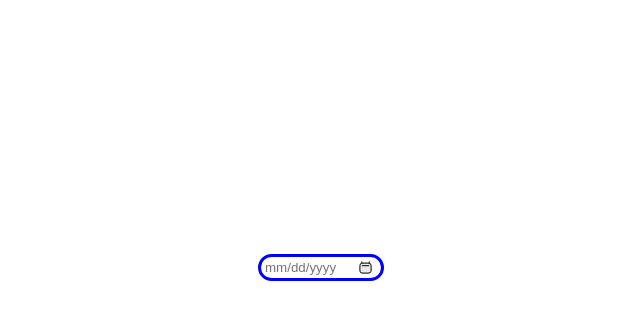
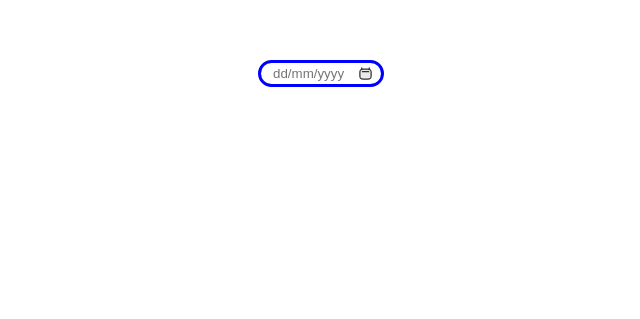
Before and after one commit to TechOctopus/test-task-date-of-birth, a React (Vite) app: page / in a window 1280 px wide. Shown: the part 133-452 px from the top of the page, without its empty margins (319-959 px from the left). Built offline with nearby package versions, Linux system fonts and the light colour scheme.

Commit message:
add locale

```diff
--- a/src/App.css
+++ b/src/App.css
@@ -3,6 +3,5 @@
     height: 100vh;
     display: flex;
     align-items: center;
-    justify-content: center;
-
+    flex-direction: column;
 }
--- a/src/components/DatePicker.css
+++ b/src/components/DatePicker.css
@@ -1,5 +1,5 @@
 .datePicker {
-    margin: 10px;
+    margin-top: 15%;
     display: flex;
     flex-direction: column;
     align-items: center;
@@ -18,6 +18,7 @@
 .dateQuery {
     width: 100%;
     margin: 2px;
+    margin-left: 10px;
     background: transparent;
     border: 0;
 }
@@ -40,11 +41,16 @@
 }
 
 .button:hover {
-    background: rgba(0,0,0,15%);
+    background: rgba(61,145,255,25%);
 }
 
 .Calendar {
+    padding: 15px;
+    border-radius: 20px;
+    display: flex;
+    flex-direction: column;
+    align-items: center;
     position: absolute;
-    top: 55%;
+    top: 35%;
     box-shadow: 4px 4px 50px 0px rgba(34, 60, 80, 0.2);
 }
--- a/src/components/DatePicker.jsx
+++ b/src/components/DatePicker.jsx
@@ -4,56 +4,94 @@ import format from "date-fns/format";
 import 'react-date-range/dist/styles.css';
 import 'react-date-range/dist/theme/default.css';
 import './DatePicker.css'
+import {nameMapper} from "../utils/nameMapper.js";
+import * as locales from 'react-date-range/dist/locale';
+import parse from "date-fns/parse";
+import isValid from "date-fns/isValid";
 
 const DatePicker = () => {
     const [date, setDate] = useState("");
     const [calendarData, setCalendarData] = useState(new Date());
-    const [isValid, setIsValid] = useState(true);
+    const [Valid, setIsValid] = useState(true);
+    const [locale, setLocale] = React.useState('sk');
 
-    const formatDate = (inputDate) => {
+    const localeOptions = Object.keys(locales)
+        .map(key => ({
+            value: key,
+            label: `${key} - ${nameMapper[key] || ''}`
+        }))
+        .filter(item => nameMapper[item.value]);
+
+    const isValidDateToChange = (inputDate, Slashes) => {
+        const checkSlashes = (inputDate.match(/\//g) || []).length === Slashes;
+        const checkNumbers = /^[0-9/]+$/.test(inputDate)
+        return checkSlashes && checkNumbers;
+    }
+
+    const formatDate = (inputDate, selectionStart) => {
+
+        // Test to see if the user wants to change a date that is already written
+
+        if(inputDate.length !== selectionStart){
+            if(inputDate.length <= 5 && isValidDateToChange(inputDate, 1)){
+                return inputDate;
+            }
+            if (inputDate.length <= 10 && isValidDateToChange(inputDate, 2)){
+                return inputDate;
+            }
+        }
+
+        // Date formatting
+
         let formattedDate = inputDate
             .replace(/\D/g, "")
             .replace(/(\d{2})(\d)/, "$1/$2")
             .replace(/(\d{2})(\d)/, "$1/$2")
             .replace(/(\d{4})\d+?$/, "$1");
 
-        let dateParts = formattedDate.split('/');
+        if(!formattedDate) return "";
 
-        if (dateParts[0]){
-            if (dateParts[0].length === 1 && !['0', '1'].includes(dateParts[0])) {
-                dateParts[0] = '0' + dateParts[0];
-            }
+        let [day, month, year] = formattedDate.split('/');
+
+        if (day && day.length === 1 && Number(day) >= 4) {
+            day = '0' + day;
         }
 
+        if (month && month.length === 1 && Number(month) >= 2) {
+            month = '0' + month;
+        }
 
-        if (dateParts.length === 1) {
-            return dateParts[0];
-        } else if (dateParts.length === 2) {
-            return dateParts[0] + '/' + dateParts[1];
-        } else {
-            return dateParts[0] + '/' + dateParts[1] + '/' + dateParts[2];
-        }
+        let parts = [day, month, year].filter(Boolean);
+        return parts.length > 1 ? parts.join('/') : parts[0];
+
     };
 
     const isValidDate = (dateString) => {
-        const pattern = /^(0?[1-9]|1[012])\/(0?[1-9]|[12][0-9]|3[01])\/\d{4}$/;
-        return pattern.test(dateString);
+        const pattern = /^(0?[1-9]|[12][0-9]|3[01])\/(0?[1-9]|1[012])\/\d{4}$/;
+        const dateObj = getDate(dateString);
+        return pattern.test(dateString) && isValid(dateObj);
     };
 
     const handleDateChange = (e) => {
-        const inputDateString = e.target.value;
-        const formattedDateString = formatDate(inputDateString);
-        const isValid = isValidDate(formattedDateString);
-        setIsValid(isValid);
+        const formattedDateString = formatDate(e.target.value, e.target.selectionStart);
+        const Valid = isValidDate(formattedDateString);
+
+        setIsValid(Valid);
         setDate(formattedDateString);
-        if(isValid){
+
+        if(Valid){
             toggleDiv()
-            setCalendarData(new Date(formattedDateString))
+            const date = getDate(formattedDateString);
+            setCalendarData(date);
         }
 
     };
 
-    const inputStyle = isValid ? {border: '3px solid blue'} : { border: '3px solid red' };
+    const getDate = (dateString) => {
+        return parse(dateString, 'dd/MM/yyyy', new Date());
+    }
+
+    const inputStyle = Valid ? {border: '3px solid blue'} : { border: '3px solid red' };
 
     const [showDiv, setShowDiv] = useState(false);
 
@@ -67,9 +105,10 @@ const DatePicker = () => {
             <div className="dateInput" style={inputStyle}>
                 <input
                     className="dateQuery"
+                    type="datetime"
                     value={date}
                     onChange={handleDateChange}
-                    placeholder="mm/dd/yyyy"
+                    placeholder="dd/mm/yyyy"
                     onFocus={toggleDiv}
                 />
                 <button
@@ -79,17 +118,33 @@ const DatePicker = () => {
                     <img className="logo" src="src/assets/calendar.svg"/>
                 </button>
             </div>
-            {showDiv &&
-            <Calendar className="Calendar"
+
+            { showDiv &&
+            <div className="Calendar">
+                <select
+                    style={{marginTop: "10px" }}
+                    onChange={e => setLocale(e.target.value)}
+                    value={locale}
+                >
+                    {localeOptions.map((option, i) => (
+                        <option value={option.value} key={i}>
+                            {option.label}
+                        </option>
+                    ))}
+                </select>
+                <Calendar
                     onChange={item => {
-                    setDate(format(item, 'MM/dd/yyyy'))
+                        setDate(format(item, 'dd/MM/yyyy'))
                         setCalendarData(item)
                         setIsValid(true);
                         toggleDiv()
                     }}
+                    locale={locales[locale]}
                     date={calendarData}
                 />
+            </div>
             }
+
         </div>
     );
 };
```
Lines whose indentation alone changed are shown as unchanged.
